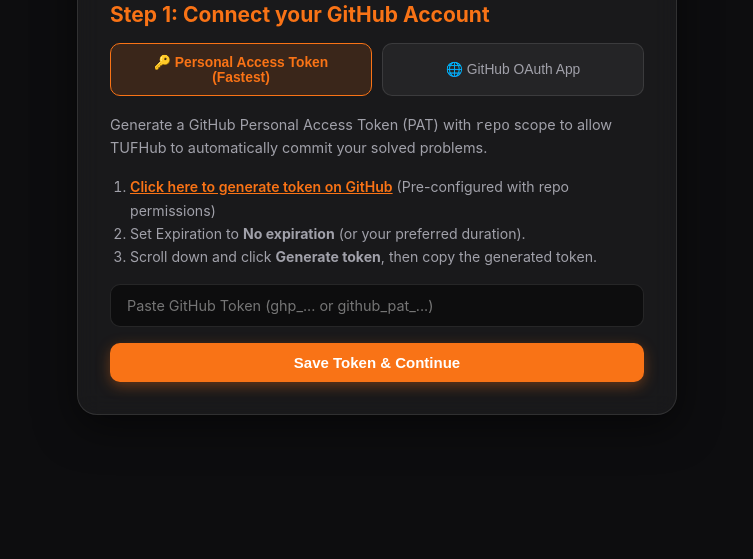
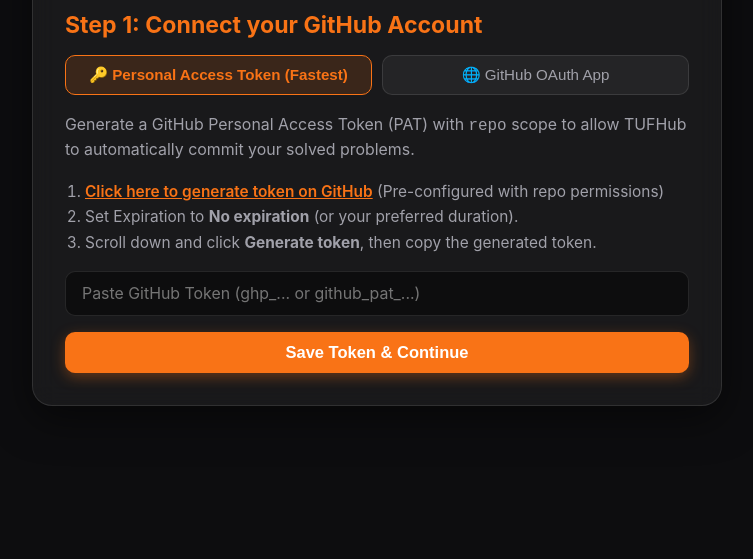
Before and after one commit to Arora-Sir/TUFHub, a website built with webpack: page src/welcome.html in a window 1280 px wide. Shown: the part 241-800 px from the top of the page, without its empty margins (263-1016 px from the left). Built offline with nearby package versions, Linux system fonts and the light colour scheme; some packages are replaced by stand-ins of ours.

Commit message:
style(welcome): increase welcome-card width by 15% (690px) and font sizes by 10%

```diff
--- a/src/welcome.html
+++ b/src/welcome.html
@@ -19,13 +19,13 @@
       justify-content: center;
       align-items: center;
       background: #0d0d0f;
-      font-size: 16px;
+      font-size: 17.6px;
       overflow-y: auto;
       box-sizing: border-box;
     }
     .welcome-card {
-      width: 600px;
-      max-width: 92vw;
+      width: 690px;
+      max-width: 95vw;
       padding: 32px;
       border-radius: 20px;
       box-shadow: 0 12px 40px rgba(0, 0, 0, 0.5);
@@ -33,7 +33,7 @@
       box-sizing: border-box;
     }
     .step-title {
-      font-size: 1.4rem;
+      font-size: 1.54rem;
       font-weight: 700;
       color: var(--accent-orange);
       margin-bottom: 16px;
@@ -48,7 +48,7 @@
       color: white;
       box-sizing: border-box;
       font-family: inherit;
-      font-size: 0.96rem;
+      font-size: 1.06rem;
     }
     .input-field:focus {
       outline: none;
@@ -60,10 +60,10 @@
       align-items: center;
       gap: 10px;
       margin-bottom: 18px;
-      font-size: 0.92rem;
+      font-size: 1.01rem;
     }
     .helper-text {
-      font-size: 0.96rem;
+      font-size: 1.06rem;
       color: var(--text-muted);
       margin-bottom: 16px;
       line-height: 1.55;
@@ -85,7 +85,7 @@
     .tab-btn {
       flex: 1;
       padding: 10px 14px;
-      font-size: 0.92rem;
+      font-size: 1.01rem;
       background: rgba(255, 255, 255, 0.05);
       border: 1px solid var(--card-border);
       color: var(--text-muted);
@@ -108,18 +108,18 @@
       border-radius: var(--radius-md);
       border: 1px solid rgba(255, 255, 255, 0.12);
       margin: 10px 0 16px 0;
-      font-size: 0.88rem;
+      font-size: 0.97rem;
       word-break: break-all;
     }
     .instruction-list {
       margin: 10px 0 16px 20px;
       padding: 0;
-      font-size: 0.94rem;
+      font-size: 1.03rem;
       color: var(--text-muted);
       line-height: 1.65;
     }
     .profile-cta {
-      font-size: 1.0rem !important;
+      font-size: 1.1rem !important;
       padding: 11px 18px !important;
     }
   </style>
@@ -128,7 +128,7 @@
   <div class="card welcome-card">
     <div class="brand" style="margin-bottom: 22px;">
       <img src="assets/icons/icon128.png" alt="TUFHub" style="width: 44px; height: 44px; vertical-align: middle; border-radius: 10px; margin-right: 10px;" />
-      <span class="brand-title" style="font-size: 1.7rem;">Welcome to TUFHub</span>
+      <span class="brand-title" style="font-size: 1.87rem;">Welcome to TUFHub</span>
     </div>
 
     <!-- Step 1: Connect -->
@@ -161,15 +161,15 @@
         <p class="helper-text" style="margin-bottom: 6px;">
           Connect using a registered GitHub OAuth Application.
         </p>
-        <p class="helper-note" style="color: #9ca3af; font-size: 0.82rem; margin: 0 0 14px 0;">
+        <p class="helper-note" style="color: #9ca3af; font-size: 0.9rem; margin: 0 0 14px 0;">
           💡 <strong>Note:</strong> PAT (Personal Access Token) is recommended for most users. OAuth requires you to register and manage your own GitHub OAuth App credentials.
         </p>
 
         <div class="prefill-highlight-card" style="background: rgba(88, 166, 255, 0.08); border: 1px solid rgba(88, 166, 255, 0.3); border-radius: 8px; padding: 14px; margin-bottom: 16px;">
-          <p style="margin: 0 0 10px 0; font-size: 0.9rem; color: #c9d1d9;">
+          <p style="margin: 0 0 10px 0; font-size: 0.99rem; color: #c9d1d9;">
             ⚡ <strong>Automatic 1-Click Registration:</strong> The link below opens GitHub with Application Name, Homepage URL, and Callback URL <strong>pre-filled automatically</strong> for your browser!
           </p>
-          <a id="register-oauth-link" href="https://github.com/settings/applications/new" target="_blank" rel="noopener noreferrer" class="profile-cta primary-btn" style="display: inline-block; text-decoration: none; text-align: center; font-size: 0.88rem; width: auto; padding: 8px 16px;">
+          <a id="register-oauth-link" href="https://github.com/settings/applications/new" target="_blank" rel="noopener noreferrer" class="profile-cta primary-btn" style="display: inline-block; text-decoration: none; text-align: center; font-size: 0.97rem; width: auto; padding: 8px 16px;">
             Register OAuth App on GitHub ↗
           </a>
         </div>
```
